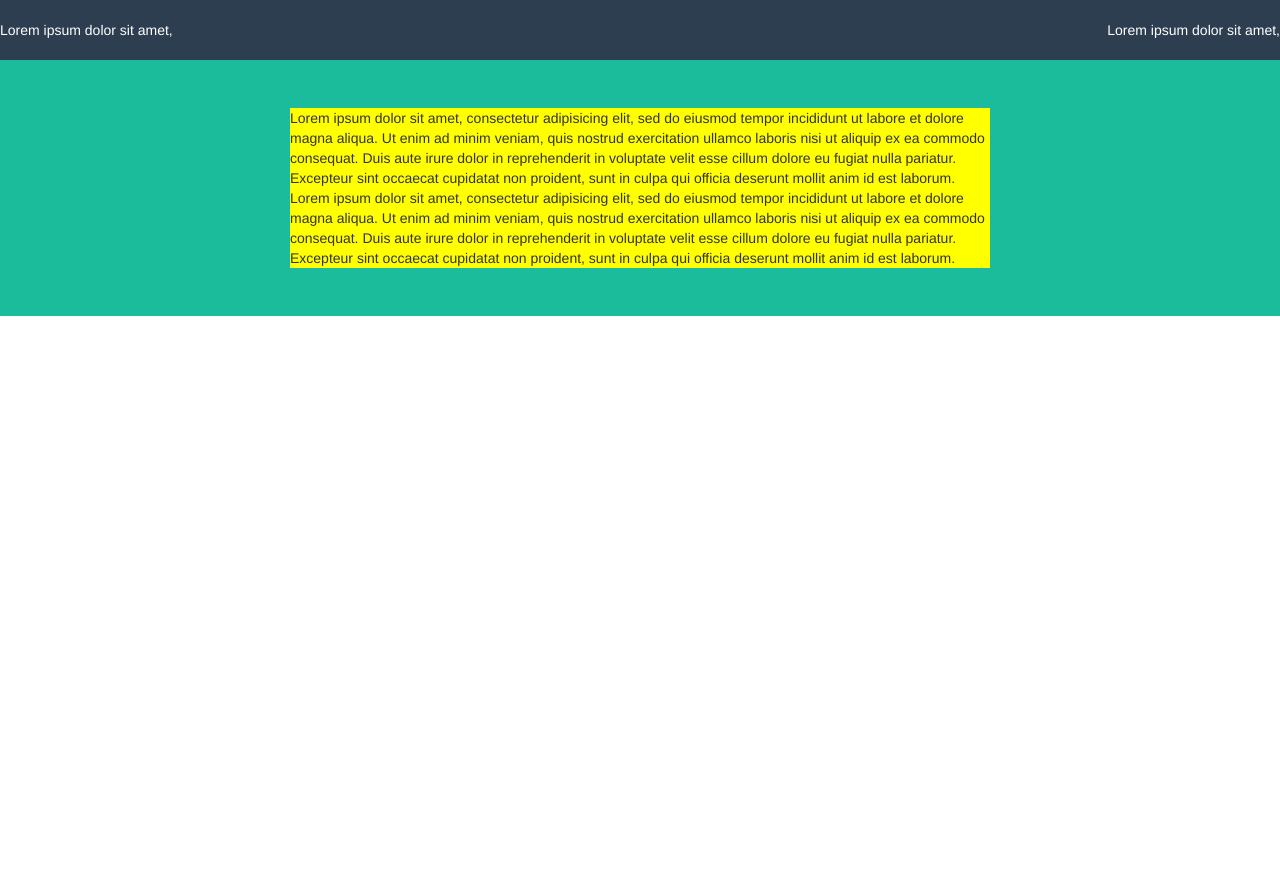
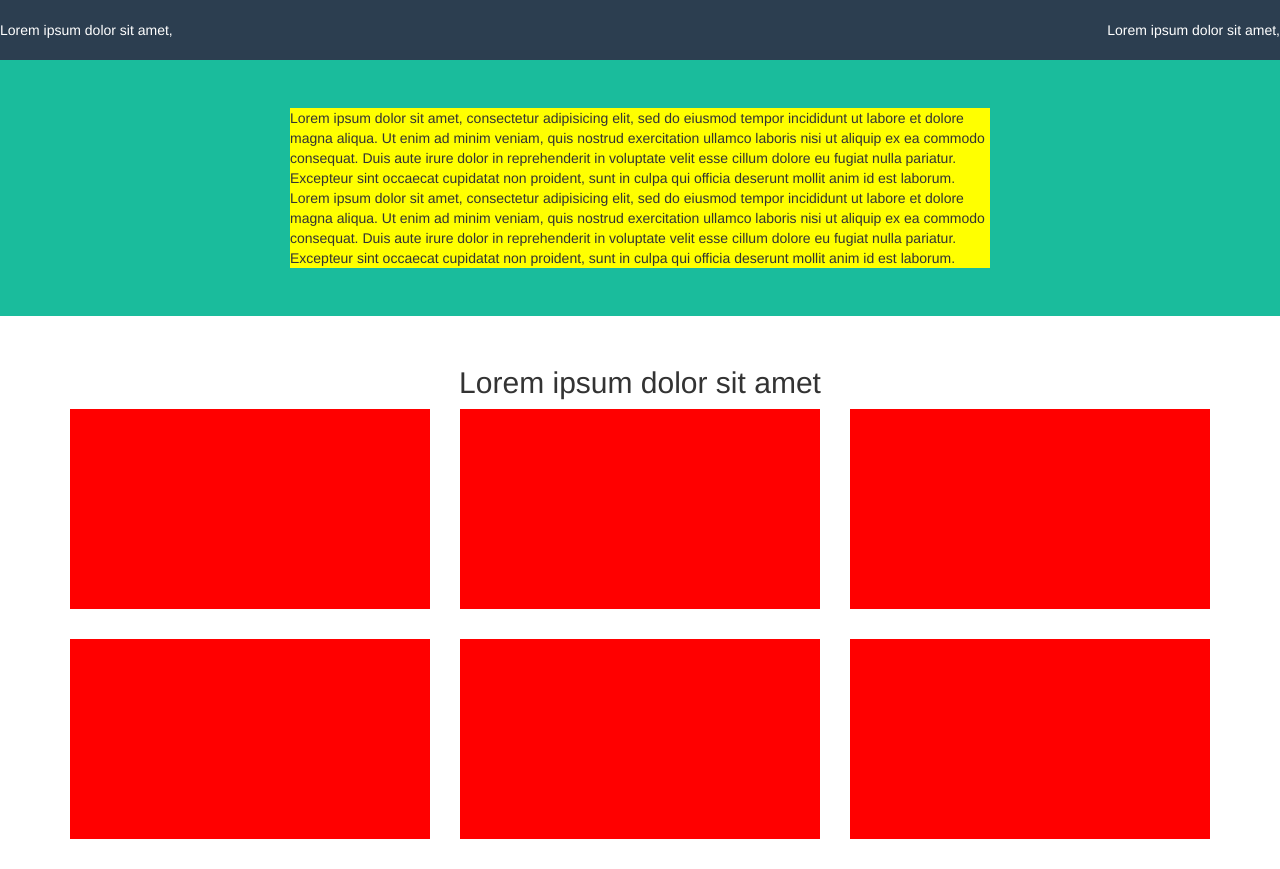
Before and after one commit to LisignoliMichele/html-css-bootstrap-freelancer, a plain HTML site: page index.html in a window 1280 px wide. Before the commit the page ends 800 px from the top, so only its background shows below. Drawn offline with nearby package versions, Linux system fonts and the light colour scheme.

Commit message:
section_1

```diff
--- a/css/style.css
+++ b/css/style.css
@@ -20,3 +20,14 @@
 }
   /* /JUMBOTRON */
 /* /HEADER */
+/* SECTION_1 */
+h2{
+  text-align: center;
+}
+.main_photo{
+  height: 200px;
+  background-color: red;
+  margin-bottom: 30px;
+  }
+}
+/* /SECTION_1 */
--- a/index.html
+++ b/index.html
@@ -34,7 +34,27 @@
     <section>
       <div class="container">
         <div class="row">
-
+          <h2>Lorem ipsum dolor sit amet</h2>
+        </div>
+        <div class="row">
+          <div class="col-xs-12 col-md-6 col-lg-4">
+            <div class="main_photo"></div>
+          </div>
+          <div class="col-xs-12 col-md-6 col-lg-4">
+            <div class="main_photo"></div>
+          </div>
+          <div class="col-xs-12 col-md-6 col-lg-4">
+            <div class="main_photo"></div>
+          </div>
+          <div class="col-xs-12 col-md-6 col-lg-4">
+            <div class="main_photo"></div>
+          </div>
+          <div class="col-xs-12 col-md-6 col-lg-4">
+            <div class="main_photo"></div>
+          </div>
+          <div class="col-xs-12 col-md-6 col-lg-4">
+            <div class="main_photo"></div>
+          </div>
         </div>
       </div>
     </section>
```
